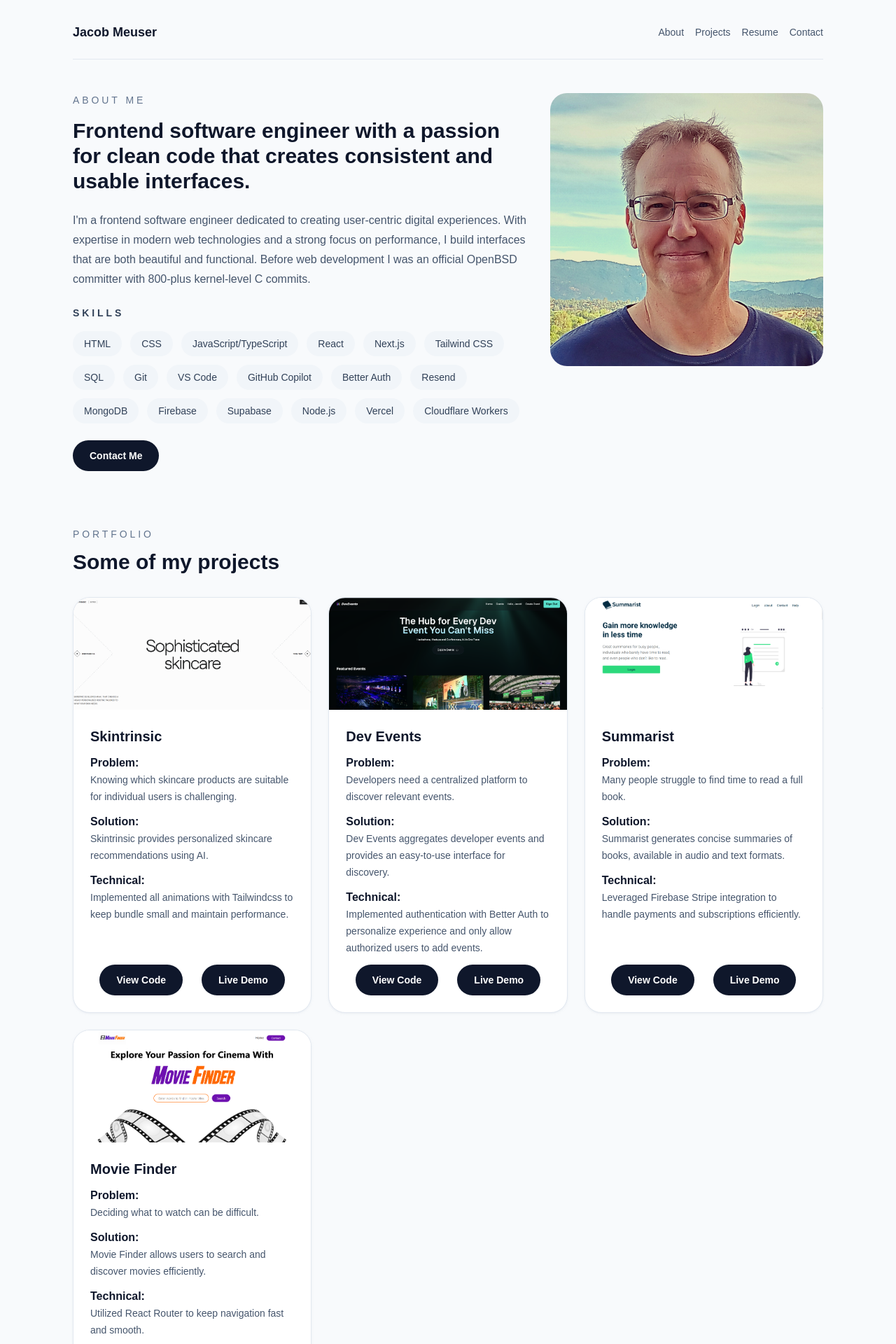
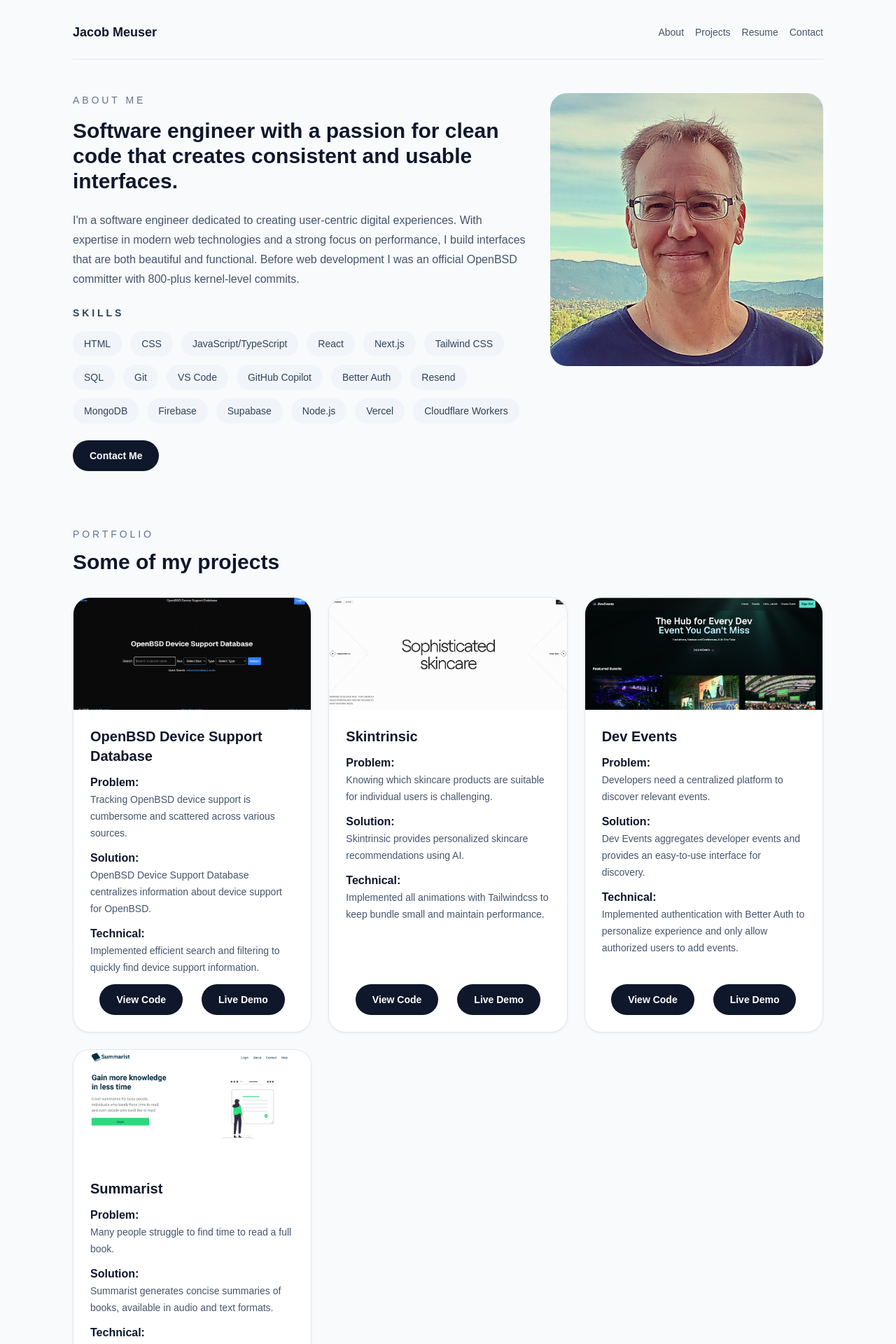
Before and after one commit to jakemsr/nextjs-portfolio, a Next.js app: page / in a window 1280 px wide. Shown: the top 1920 px of the page at 70% size. Built offline with nearby package versions, Linux system fonts and the light colour scheme.

Commit message:
feat: Update resume and titles

```diff
--- a/app/layout.tsx
+++ b/app/layout.tsx
@@ -13,8 +13,8 @@ const geistMono = Geist_Mono({
 });
 
 export const metadata: Metadata = {
-  title: "Jacob Meuser: Frontend Software Engineer",
-  description: "Frontend software engineer with a passion for clean code and creating user-centric digital experiences",
+  title: "Jacob Meuser: Software Engineer",
+  description: "Software engineer with a passion for clean code and creating user-centric digital experiences",
 };
 
 export default function RootLayout({
--- a/app/page.tsx
+++ b/app/page.tsx
@@ -25,6 +25,16 @@ const skills = [
 ];
 
 const projects = [
+  {
+    title: "OpenBSD Device Support Database",
+    description: "A web application for tracking OpenBSD device support.",
+    image: "/obsd-device-support.png",
+    link: "https://obsd-device-support.vercel.app/",
+    code: "https://github.com/jakemsr/obsd-device-support",
+    problem: "Tracking OpenBSD device support is cumbersome and scattered across various sources.",
+    solution: "OpenBSD Device Support Database centralizes information about device support for OpenBSD.",
+    decision: "Implemented efficient search and filtering to quickly find device support information."
+  },
   {
     title: "Skintrinsic",
     description: "A web application for AI assisted skincare.",
@@ -54,16 +64,6 @@ const projects = [
     problem: "Many people struggle to find time to read a full book.",
     solution: "Summarist generates concise summaries of books, available in audio and text formats.",
     decision: "Leveraged Firebase Stripe integration to handle payments and subscriptions efficiently."
-  },
-  {
-    title: "Movie Finder",
-    description: "A web application to search and discover movies with ease.",
-    image: "/movie-finder.png",
-    link: "https://movie-finder-sigma-two.vercel.app/",
-    code: "https://github.com/jakemsr/movie-finder",
-    problem: "Deciding what to watch can be difficult.",
-    solution: "Movie Finder allows users to search and discover movies efficiently.",
-    decision: "Utilized React Router to keep navigation fast and smooth."
   },
 ];
 
@@ -101,15 +101,15 @@ export default async function Home({ searchParams }: HomeProps) {
               <div>
                 <p className="text-sm uppercase tracking-[0.28em] text-slate-500 dark:text-slate-400">About me</p>
                 <h2 className="mt-4 text-3xl font-semibold text-slate-900 dark:text-slate-100">
-                  Frontend software engineer with a passion for clean code that creates consistent and usable interfaces.
+                  Software engineer with a passion for clean code that creates consistent and usable interfaces.
                 </h2>
               </div>
               <p className="text-base leading-7 text-slate-600 dark:text-slate-300">
-                I&apos;m a frontend software engineer dedicated to creating user-centric digital experiences.
+                I&apos;m a software engineer dedicated to creating user-centric digital experiences.
                 With expertise in modern web technologies and a strong focus on performance,
                 I build interfaces that are both beautiful and functional.
                 Before web development I was an official OpenBSD committer with 800-plus
-                kernel-level C commits.
+                kernel-level commits.
               </p>
               <div>
                 <p className="text-sm font-semibold uppercase tracking-[0.28em] text-slate-700 dark:text-slate-200">
```
Also changed, not shown: public/obsd-device-support.png (added), 1 other file (tests, documents, lock files or other folders).
